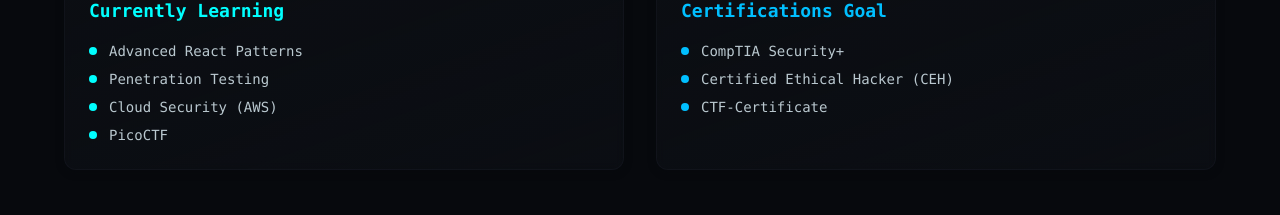
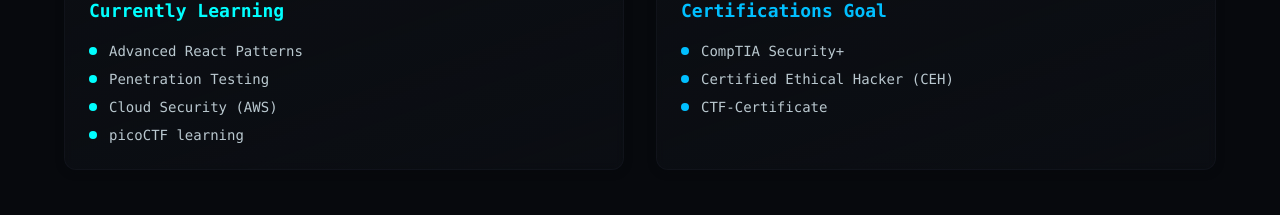
Before and after one commit to AmineDevSec/cyber-dev-folio-8f76b02e, a React (Vite) app: page / in a window 1280 px wide. Shown: the part 3458-3673 px from the top of the page. Built offline with nearby package versions, Linux system fonts and the light colour scheme.

Commit message:
Add picoCTF to learning list
Co-authored-by: AmineDevSec <200137655+AmineDevSec@users.noreply.github.com>

```diff
--- a/src/components/Skills.tsx
+++ b/src/components/Skills.tsx
@@ -100,7 +100,7 @@ const Skills = () => {
               </li>
               <li className="flex items-center">
                 <span className="w-2 h-2 bg-accent rounded-full mr-3"></span>
-                PicoCTF
+                picoCTF learning
               </li>
             </ul>
           </div>
```
